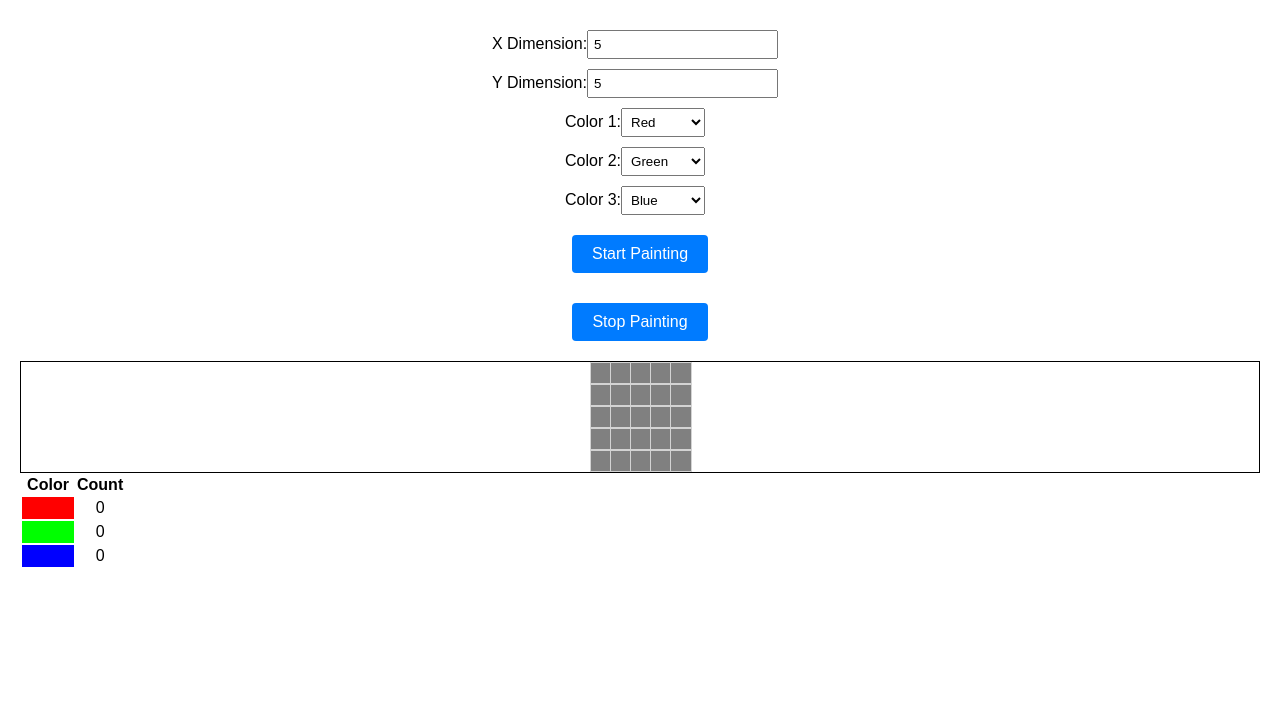
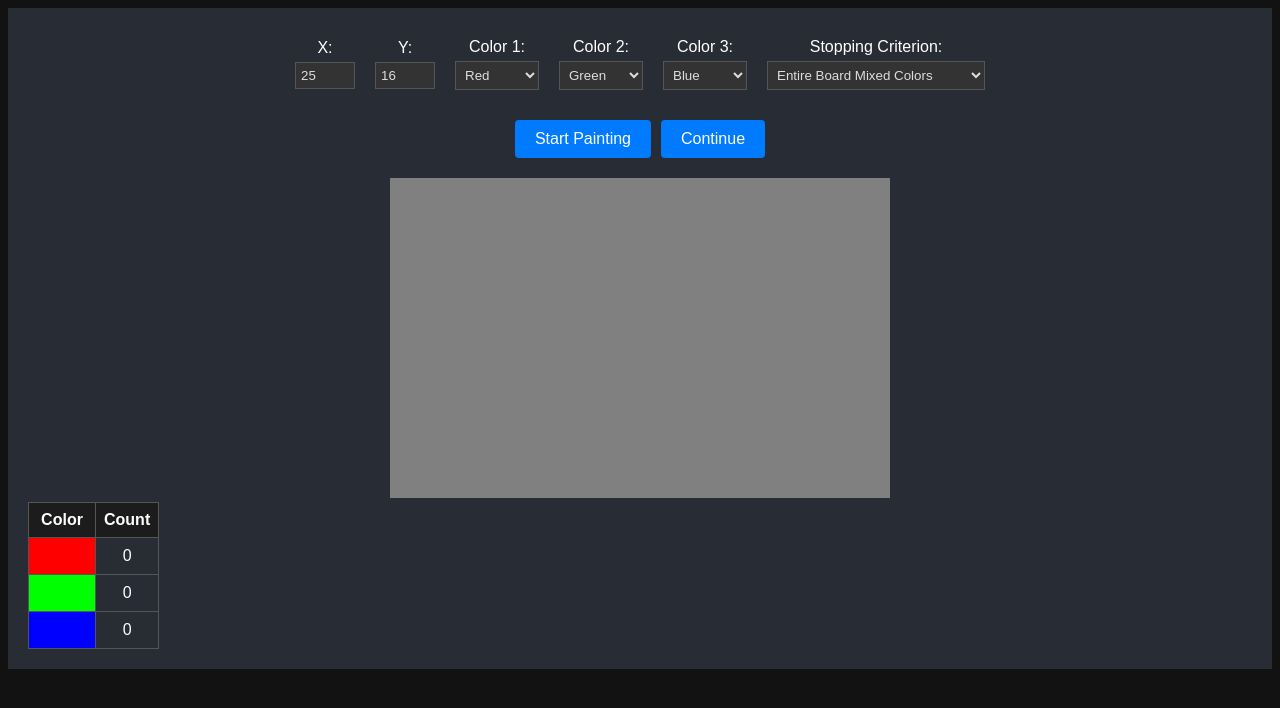
Before and after one commit to jopamo/weatenine, a React (Create React App) app: page /app in a window 1280 px wide. Shown: the top 708 px of the page. Built offline with nearby package versions, Linux system fonts and the light colour scheme.

Commit message:
convert grid to html5 canvas, add Intro and Experiments, more fixes

```diff
--- a/src/App.css
+++ b/src/App.css
@@ -11,15 +11,50 @@
   font-family: 'Arial', sans-serif;
   padding: 20px;
   text-align: center;
+  background-color: #282c34;
+  color: #fff;
 }
 
 form {
   margin-bottom: 20px;
 }
 
+.settings-form {
+  display: flex;
+  flex-direction: column;
+  align-items: center;
+}
+
+@media (min-width: 600px) {
+  .settings-form {
+    flex-direction: row;
+    justify-content: center;
+    flex-wrap: wrap;
+  }
+}
+
+.form-group {
+  margin: 10px;
+}
+
 label {
   display: block;
-  margin: 10px 0;
+  margin-bottom: 5px;
+}
+
+input, select {
+  padding: 5px;
+  background-color: #333;
+  color: #ddd;
+  border: 1px solid #555;
+}
+
+.buttons-container {
+  display: flex;
+  justify-content: center;
+  gap: 10px;
+  width: 100%;
+  margin-top: 20px;
 }
 
 button {
@@ -30,7 +65,7 @@ button {
   background-color: #007BFF;
   color: white;
   border-radius: 4px;
-  margin-top: 10px;
+  transition: background-color 0.3s;
 }
 
 button:hover {
@@ -38,23 +73,31 @@ button:hover {
 }
 
 .grid {
-  border: 1px solid black;
+  border: 1px solid #333;
   margin-top: 20px;
 }
 
 .cell {
   width: 20px;
   height: 20px;
-  border: 1px solid lightgrey;
+  border: 1px solid #555;
   transition: background-color 0.5s ease-in-out;
+}
 
+table {
+  color: #fff;
+  border-collapse: collapse;
+}
+
+th, td {
+  border: 1px solid #555;
+  padding: 8px;
+}
+
+table th {
+  background-color: #1c1c1c;
 }
 
 body {
-  background-color: #00000;
+  background-color: #121212;
 }
-
-input, select {
-  padding: 5px;
-  margin-right: 10px;
-}
--- a/src/App.js
+++ b/src/App.js
@@ -1,15 +1,84 @@
-import React, { useState, useEffect } from 'react';
+import React, { useState, useEffect, useRef, useCallback } from 'react';
+import { useNavigate } from 'react-router-dom';
 import './App.css';
 
 function App() {
-  // Dimensions
-  const [xDimension, setXDimension] = useState(5);
-  const [yDimension, setYDimension] = useState(5);
+  const stopPainting = () => {
+    // Function to stop painting
+    setIsPainting(false);
+  };
+
+  function debounce(fn, ms) {
+    let timer;
+    return _ => {
+      clearTimeout(timer);
+      timer = setTimeout(_ => {
+        timer = null;
+        fn.apply(this, arguments);
+      }, ms);
+    };
+  }
+
+  const calculateInitialDimensions = () => {
+    // Calculate the initial dimensions based on the window size
+    const width = window.innerWidth;
+    const height = window.innerHeight;
+    const isMobile = width < 768;
+
+    const xDimension = Math.min(Math.floor(width / 50), 25);
+    const yDimension = isMobile ? 5 : Math.min(Math.floor(window.innerHeight / 50), 25);
+
+    return { xDimension, yDimension };
+  };
+
+  const { xDimension: initialXDimension, yDimension: initialYDimension } = calculateInitialDimensions();
+
+  const [xDimension, setXDimension] = useState(initialXDimension);
+  const [yDimension, setYDimension] = useState(initialYDimension);
+
+  useEffect(() => {
+    const debouncedHandleResize = debounce(() => {
+      stopPainting();
+      resetBoardAndCounts();
+      const { xDimension, yDimension } = calculateInitialDimensions();
+      setXDimension(xDimension);
+      setYDimension(yDimension);
+    }, 250); // 250ms delay
+
+    window.addEventListener('resize', debouncedHandleResize);
+
+    return () => {
+      window.removeEventListener('resize', debouncedHandleResize);
+    };
+  }, []);
+
+  let navigate = useNavigate();
+
+  const handleContinue = () => {
+    navigate('/experiments');
+  };
+
+  const canvasRef = useRef(null);
+  const ctxRef = useRef(null);
+
+  const colorOptions = {
+    'rgb(255,0,0)': 'Red',
+    'rgb(0,255,0)': 'Green',
+    'rgb(0,0,255)': 'Blue',
+    'rgb(255,255,0)': 'Yellow',
+    'rgb(0,255,255)': 'Cyan',
+    'rgb(255,0,255)': 'Magenta',
+    'rgb(128,0,0)': 'Maroon',
+    'rgb(0,128,128)': 'Teal'
+  };
 
   // default values
   const [color1, setColor1] = useState('rgb(255,0,0)');
   const [color2, setColor2] = useState('rgb(0,255,0)');
   const [color3, setColor3] = useState('rgb(0,0,255)');
+
+  const [stoppingCriterion, setStoppingCriterion] = useState('allMixedColors');
+  const [stoppingCriteriaMessage, setStoppingCriteriaMessage] = useState('');
 
   // grid's data structure: a 2D array representing color and how many paint drops.
   const [grid, setGrid] = useState([]);
@@ -17,15 +86,12 @@ function App() {
   // flag indicating whether random painting is currently occurring
   const [isPainting, setIsPainting] = useState(false);
 
-  // window dimensions from browser, let's not have a giant grid on small screens
-  const [windowWidth, setWindowWidth] = useState(window.innerWidth);
-  const [windowHeight, setWindowHeight] = useState(window.innerHeight);
-
   // converts "rgb(255,0,0)" into an array ([255,0,0])
   const rgbStringToArray = (str) => str.slice(4, -1).split(',').map(Number);
 
   // calculate color mix.
-  const mixColors = (colorA, colorB) => {
+  const mixColors = useCallback(
+    (colorA, colorB) => {
       // If no first color, just return the second
       if (!colorA) return colorB;
       if (!colorB) return colorA;
@@ -39,6 +105,72 @@ function App() {
       const b = Math.round(b1 + 0.2 * (b2 - b1));
 
       return `rgb(${r},${g},${b})`;
+    },
+    []
+  );
+  const renderColorOptions = (excludeColors) => {
+    return Object.entries(colorOptions)
+      .filter(([colorValue]) => !excludeColors.includes(colorValue))
+      .map(([colorValue, colorName]) => (
+        <option key={colorValue} value={colorValue}>{colorName}</option>
+      ));
+  };
+
+  const checkStoppingCriteria = useCallback(
+    (grid) => {
+      switch (stoppingCriterion) {
+        case 'lastUnpainted':
+          if (grid.every(row => row.every(cell => cell.color !== null))) {
+            setIsPainting(false);
+            setStoppingCriteriaMessage('Stopped: All squares have been painted at least once.');
+          }
+          break;
+
+        case 'secondBlob':
+          if (grid.some(row => row.some(cell => cell.count >= 2))) {
+            setIsPainting(false);
+            setStoppingCriteriaMessage('Stopped: A square has been painted twice.');
+          }
+          break;
+
+        case 'allMixedColors':
+          const allPainted = grid.every(row => row.every(cell => cell.color !== null && ![color1, color2, color3].includes(cell.color)));
+          if (allPainted) {
+            setIsPainting(false);
+            setStoppingCriteriaMessage('Stopped: The entire board is filled with mixed colors.');
+          }
+          break;
+
+        default:
+          break;
+      };
+    },
+    [stoppingCriterion, color1, color2, color3]
+  );
+
+  // Function to draw the entire grid
+  const drawGrid = useCallback(() => {
+    const ctx = ctxRef.current;
+    grid.forEach((row, y) => {
+      row.forEach((cell, x) => {
+        drawCell(ctx, x, y, cell.color || 'grey');
+    });
+  });
+}, [grid, ctxRef]);
+
+  // Set up the canvas and its context
+  useEffect(() => {
+    const canvas = canvasRef.current;
+    ctxRef.current = canvas.getContext('2d');
+    canvas.width = xDimension * 20; // Assuming each cell is 20x20 pixels
+    canvas.height = yDimension * 20;
+    drawGrid();
+  }, [xDimension, yDimension, drawGrid]);
+
+  // Draw a single cell onto canvas
+  const drawCell = (ctx, x, y, color) => {
+    ctx.fillStyle = color;
+    ctx.fillRect(x * 20, y * 20, 20, 20);
   };
 
   // When grid dimensions change, we generate a new empty grid with the new dimensions.
@@ -49,30 +181,37 @@ function App() {
     }
   }, [xDimension, yDimension]);
 
-  const [colorCounts, setColorCounts] = useState({
-    'rgb(255,0,0)': 0,  // Red
-    'rgb(0,255,0)': 0,  // Green
-    'rgb(0,0,255)': 0,  // Blue
-    'rgb(255,255,0)': 0,  // Yellow
-    'rgb(0,255,255)': 0,  // Cyan
-    'rgb(255,0,255)': 0,  // Magenta
-    'rgb(128,0,0)': 0,  // Maroon
-    'rgb(0,128,128)': 0  // Teal
-  });
+  useEffect(() => {
+    document.title = "weatenine"
+  }, []);
+
+  const initialColorCounts = Object.keys(colorOptions).reduce((acc, color) => {
+    acc[color] = 0;
+    return acc;
+  }, {});
+
+  const [colorCounts, setColorCounts] = useState(initialColorCounts);
+
+  const resetColorCounts = () => {
+    setColorCounts(initialColorCounts);
+  };
 
   // Chooses a random cell and a random color to paint that cell.
-  const paintRandomCell = () => {
+  // Define paintRandomCell using useCallback
+  const paintRandomCell = useCallback(() => {
     if (xDimension === 0 || yDimension === 0) return;
 
     const x = Math.floor(Math.random() * xDimension);
     const y = Math.floor(Math.random() * yDimension);
     const chosenColor = [color1, color2, color3][Math.floor(Math.random() * 3)];
 
-    // Update grid state with new color for the chosen cell.
   setGrid((prevGrid) => {
     const newGrid = prevGrid.map(row => row.map(cell => ({ ...cell })));
-      newGrid[y][x].color = mixColors(newGrid[y][x].color, chosenColor);
+    const mixedColor = mixColors(newGrid[y][x].color, chosenColor);
+    newGrid[y][x].color = mixedColor;
     newGrid[y][x].count++;
+    drawCell(ctxRef.current, x, y, mixedColor);
+    checkStoppingCriteria(newGrid);
     return newGrid;
   });
 
@@ -80,20 +219,20 @@ function App() {
     ...prevCounts,
     [chosenColor]: prevCounts[chosenColor] + 1
   }));
-  };
+}, [xDimension, yDimension, color1, color2, color3, setGrid, setColorCounts, checkStoppingCriteria, mixColors]);
 
-  // If painting is active, this effect sets up an interval to paint a random cell every 100ms.
+  // useEffect that depends on paintRandomCell
   useEffect(() => {
     if (!isPainting) return;
 
     const interval = setInterval(() => {
       paintRandomCell();
-    }, 1000);
+    }, 10);
 
     return () => clearInterval(interval);
-  }, [isPainting]);
+  }, [isPainting, paintRandomCell]);
 
-  // starts painting
+  // Starts painting
   const handleSubmit = (e) => {
     e.preventDefault();
 
@@ -102,87 +241,103 @@ function App() {
       return;
     }
 
+    startPainting();
+  };
+
+  const startPainting = () => {
+    if (xDimension <= 0 || yDimension <= 0) {
+      alert("Dimensions cannot be negative or zero!");
+      return;
+    }
+
+    if (isPainting) {
+      resetBoardAndCounts();
+    }
+
+    console.log("Starting painting");
     setIsPainting(true);
   };
 
-  // gridStyle is an object defining CSS styles for the grid, 'grid' sets display mode to grid
-  // gridTemplateColumns sets number and size of columns, justifyContent centers grid
-  const gridStyle = {
-    display: 'grid',
-    gridTemplateColumns: `repeat(${xDimension}, 20px)`,
-    justifyContent: 'center'
-  };
+const resetBoardAndCounts = () => {
+    const newGrid = Array.from({ length: yDimension }, () =>
+        Array.from({ length: xDimension }, () => ({ color: null, count: 0 }))
+    );
+    setGrid(newGrid);
+    resetColorCounts();
 
-  //stop painting
-  const handleStop = () => {
-    setIsPainting(false);
+    // Clear the canvas
+    const canvas = canvasRef.current;
+    const ctx = canvas.getContext('2d');
+    ctx.fillStyle = '#1c1c1c'; // Background color
+    ctx.fillRect(0, 0, canvas.width, canvas.height);
+
+    // Remove the stop message
+    setStoppingCriteriaMessage('');
 };
 
 return (
   <div className="App">
-    <form onSubmit={handleSubmit}>
-      <label>
-        X Dimension:
-        <input type="number" min="2" value={xDimension} onChange={(e) => setXDimension(e.target.value)} />
-      </label>
-      <label>
-        Y Dimension:
-        <input type="number" min="2" value={yDimension} onChange={(e) => setYDimension(e.target.value)} />
-      </label>
-      <label>
-        Color 1:
+    <div className="control-panel">
+      <form onSubmit={handleSubmit} className="settings-form">
+        <div className="form-group">
+          <label>X:</label>
+          <input
+            type="number"
+            min="2"
+            max="30"
+            value={xDimension}
+            onChange={(e) => setXDimension(e.target.value)}
+            maxLength="2" />
+        </div>
+        <div className="form-group">
+          <label>Y:</label>
+          <input
+            type="number"
+            min="2"
+            max="30"
+            value={yDimension}
+            onChange={(e) => setYDimension(e.target.value)}
+            maxLength="2" />
+        </div>
+        <div className="form-group">
+          <label>Color 1:</label>
           <select value={color1} onChange={(e) => setColor1(e.target.value)}>
-          <option value="rgb(255,0,0)">Red</option>
-          <option value="rgb(0,255,0)">Green</option>
-          <option value="rgb(0,0,255)">Blue</option>
-          <option value="rgb(255,255,0)">Yellow</option>
-          <option value="rgb(0,255,255)">Cyan</option>
-          <option value="rgb(255,0,255)">Magenta</option>
-          <option value="rgb(128,0,0)">Maroon</option>
-          <option value="rgb(0,128,128)">Teal</option>
+            {renderColorOptions([color2, color3])}
           </select>
-      </label>
-      <label>
-        Color 2:
+        </div>
+        <div className="form-group">
+          <label>Color 2:</label>
           <select value={color2} onChange={(e) => setColor2(e.target.value)}>
-          <option value="rgb(255,0,0)">Red</option>
-          <option value="rgb(0,255,0)">Green</option>
-          <option value="rgb(0,0,255)">Blue</option>
-          <option value="rgb(255,255,0)">Yellow</option>
-          <option value="rgb(0,255,255)">Cyan</option>
-          <option value="rgb(255,0,255)">Magenta</option>
-          <option value="rgb(128,0,0)">Maroon</option>
-          <option value="rgb(0,128,128)">Teal</option>
+            {renderColorOptions([color1, color3])}
           </select>
-      </label>
-      <label>
-        Color 3:
+        </div>
+        <div className="form-group">
+          <label>Color 3:</label>
           <select value={color3} onChange={(e) => setColor3(e.target.value)}>
-          <option value="rgb(255,0,0)">Red</option>
-          <option value="rgb(0,255,0)">Green</option>
-          <option value="rgb(0,0,255)">Blue</option>
-          <option value="rgb(255,255,0)">Yellow</option>
-          <option value="rgb(0,255,255)">Cyan</option>
-          <option value="rgb(255,0,255)">Magenta</option>
-          <option value="rgb(128,0,0)">Maroon</option>
-          <option value="rgb(0,128,128)">Teal</option>
+            {renderColorOptions([color1, color2])}
           </select>
-      </label>
-      <button type="submit" disabled={xDimension === 0 || yDimension === 0}>Start Painting</button>
+        </div>
+        <div className="form-group">
+          <label>Stopping Criterion:</label>
+          <select value={stoppingCriterion} onChange={(e) => setStoppingCriterion(e.target.value)}>
+            <option value="lastUnpainted">Last Unpainted Square</option>
+            <option value="secondBlob">Second Paint Blob on a Square</option>
+            <option value="allMixedColors">Entire Board Mixed Colors</option>
+          </select>
+        </div>
+        <div className="buttons-container">
+          <button onClick={startPainting} disabled={xDimension === 0 || yDimension === 0}>Start Painting</button>
+          <button onClick={handleContinue}>Continue</button>
+        </div>
       </form>
-
-    <button onClick={handleStop}>Stop Painting</button>
-
-    <div className="grid" style={gridStyle}>
-      {grid.map((row, rowIndex) => row.map((cell, colIndex) => (
-        <div
-          key={`${rowIndex}-${colIndex}`}
-          className="cell"
-          style={{ backgroundColor: cell.color || 'grey' }}
-         >
     </div>
-      )))}
+    <div className="canvas-container">
+      <canvas ref={canvasRef} className="paintCanvas"></canvas>
     </div>
+    <div className="stopping-criteria-message">
+      {stoppingCriteriaMessage && <p>{stoppingCriteriaMessage}</p>}
+    </div>
+    <div className="color-counts">
       <table>
         <thead>
           <tr>
@@ -202,6 +357,7 @@ function App() {
         </tbody>
       </table>
     </div>
+  </div>
   );
 }
 
--- /dev/null
+++ b/src/Experiments.css
@@ -0,0 +1,7 @@
+.intro-animation {
+  display: flex;
+  justify-content: center;
+  align-items: center;
+  height: 100vh;
+  font-size: 24px;
+}
--- /dev/null
+++ b/src/Experiments.js
@@ -0,0 +1,22 @@
+import React, { useEffect } from 'react';
+import { useNavigate } from 'react-router-dom';
+
+function Experiments() {
+  const navigate = useNavigate();
+
+  useEffect(() => {
+    const timer = setTimeout(() => {
+      navigate('/app');
+    }, 5000);
+
+    return () => clearTimeout(timer);
+  }, [navigate]);
+
+  return (
+    <div className="intro-animation">
+      <p>Experiments are under construction.</p>
+    </div>
+  );
+}
+
+export default Experiments;
--- /dev/null
+++ b/src/Intro.css
@@ -0,0 +1,12 @@
+.intro-animation {
+  display: flex;
+  justify-content: center;
+  align-items: center;
+  height: 100vh;
+  font-size: 24px;
+  color: #fff;
+}
+
+.intro-animation p {
+  margin-bottom: 10px;
+}
--- /dev/null
+++ b/src/Intro.js
@@ -0,0 +1,31 @@
+import React, { useState, useEffect } from 'react';
+import { useNavigate } from 'react-router-dom';
+import './Intro.css';
+
+function Intro() {
+  const [isVisible, setIsVisible] = useState(true);
+  const navigate = useNavigate();
+
+  useEffect(() => {
+    console.log("Intro mounted");
+
+    const timer = setTimeout(() => {
+      setIsVisible(false);
+      console.log("Hiding Intro content and navigating to /app");
+      navigate('/app');
+    }, 5000);
+
+    return () => {
+      console.log("Intro unmounting");
+      clearTimeout(timer);
+    };
+  }, [navigate]);
+
+  return (
+    <div className="intro-animation">
+      {isVisible && <p>Loading…<br />(animation or some other form of communication placeholder)</p>}
+    </div>
+  );
+}
+
+export default Intro;
--- a/src/index.js
+++ b/src/index.js
@@ -1,17 +1,19 @@
 import React from 'react';
-import ReactDOM from 'react-dom/client';
-import './index.css';
+import ReactDOM from 'react-dom';
+import { BrowserRouter, Routes, Route } from 'react-router-dom';
 import App from './App';
-import reportWebVitals from './reportWebVitals';
+import Intro from './Intro';
+import Experiments from './Experiments';
 
-const root = ReactDOM.createRoot(document.getElementById('root'));
-root.render(
+ReactDOM.render(
   <React.StrictMode>
-    <App />
-  </React.StrictMode>
+    <BrowserRouter>
+      <Routes>
+        <Route path="/" element={<Intro />} />
+        <Route path="/app" element={<App />} />
+        <Route path="/experiments" element={<Experiments />} />
+      </Routes>
+    </BrowserRouter>
+  </React.StrictMode>,
+  document.getElementById('root')
 );
-
-// If you want to start measuring performance in your app, pass a function
-// to log results (for example: reportWebVitals(console.log))
-// or send to an analytics endpoint. Learn more: https://bit.ly/CRA-vitals
-reportWebVitals();
```
Also changed, not shown: package.json (+6 -5 lines), 2 other files (tests, documents, lock files or other folders). Lines whose indentation alone changed are shown as unchanged.
